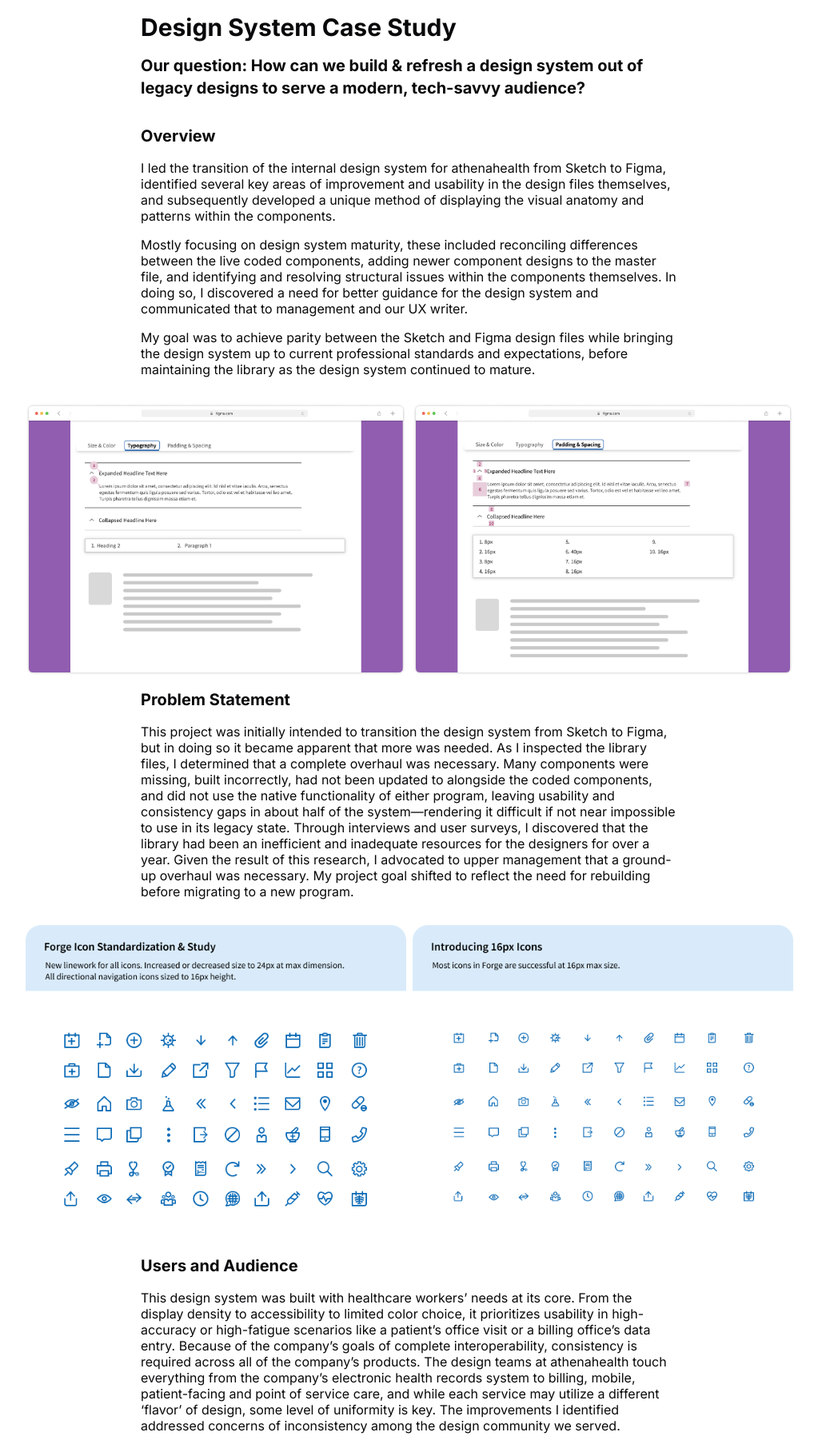
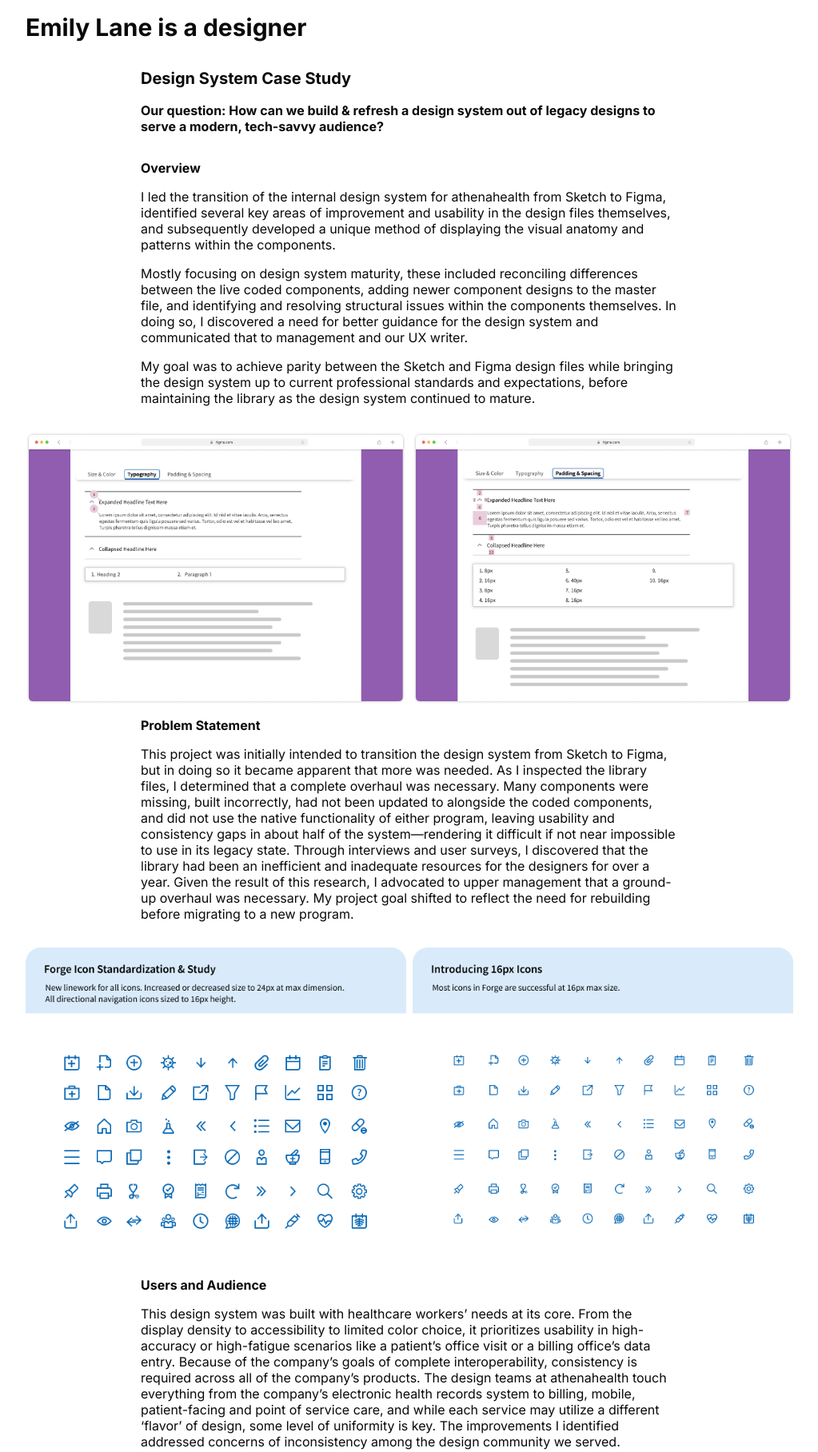
Before and after one commit to emilyisadesigner/emilyisadesigner.github.io, a plain HTML site: page riggin.html in a window 1280 px wide. Shown: the part 120-1936 px from the top of the page at 80% size, without its empty margins (128-1151 px from the left). Drawn offline with Linux system fonts and the light colour scheme; some packages are replaced by stand-ins of ours; a script that the page names is missing.

Commit message:
Home link

```diff
--- a/riggin.html
+++ b/riggin.html
@@ -12,15 +12,16 @@
     <link rel="stylesheet" href="./styles.css" />
   </head>
   <body class="projects">
-    <h1>Design System Case Study</h1>
+    <a href="/"><h1>Emily Lane is a designer</h1></a>
+    <h2>Design System Case Study</h2>
     <section>
-      <h2>
+      <h3>
         Our question: How can we build & refresh a design system out of legacy designs to serve a modern, tech-savvy
         audience?
-      </h2>
+      </h3>
     </section>
     <section>
-      <h2>Overview</h2>
+      <h3>Overview</h3>
       <p>
         I led the transition of the internal design system for athenahealth from Sketch to Figma, identified several key
         areas of improvement and usability in the design files themselves, and subsequently developed a unique method of
@@ -47,7 +48,7 @@
       /></a>
     </div>
     <section>
-      <h2>Problem Statement</h2>
+      <h3>Problem Statement</h3>
       <p>
         This project was initially intended to transition the design system from Sketch to Figma, but in doing so it
         became apparent that more was needed. As I inspected the library files, I determined that a complete overhaul
@@ -69,7 +70,7 @@
       /></a>
     </div>
     <section>
-      <h2>Users and Audience</h2>
+      <h3>Users and Audience</h3>
       <p>
         This design system was built with healthcare workers’ needs at its core. From the display density to
         accessibility to limited color choice, it prioritizes usability in high-accuracy or high-fatigue scenarios like
@@ -87,7 +88,7 @@
       /></a>
     </div>
     <section>
-      <h2>Roles and Responsibilities</h2>
+      <h3>Roles and Responsibilities</h3>
       <p>
         I was brought onto the Design Systems team at athenahealth to market the system internally and to increase the
         number of users. For the first few months I was the only full-time designer on the team with four more senior
@@ -106,7 +107,7 @@
       /></a>
     </div>
     <section>
-      <h2>The Working Process & Actions Taken</h2>
+      <h3>The Working Process & Actions Taken</h3>
       <p>
         Over the summer of 2020, I performed a full audit of the library files and scrubbed the entire library component
         by component. My primary focus was to eliminate unnecessary structural elements. Research and user feedback had
@@ -140,7 +141,7 @@
       </p>
     </section>
     <section>
-      <h2>Outcomes</h2>
+      <h3>Outcomes</h3>
       <p>
         Today, the design system has reached a level of maturity that will enable the expansion of the component
         offerings and gain respect throughout the company. The improvements to the library files and my ongoing
--- a/styles.css
+++ b/styles.css
@@ -183,7 +183,11 @@ h1 {
 
 /* PROJECTS */
 
-.projects h1,
+.projects h1 {
+  max-width: 60rem;
+  margin: 0 auto 2rem auto;
+}
+
 .projects h2,
 .projects section,
 nav {
@@ -191,8 +195,8 @@ nav {
   margin: 0 auto;
 }
 
-.projects h1,
-.projects h2 {
+.projects h2,
+.projects h3 {
   margin-bottom: 1rem;
 }
 
@@ -219,11 +223,14 @@ nav {
   justify-content: space-between;
 }
 
+.projects a {
+  color: var(--main-text);
+  text-decoration: none;
+}
+
 nav a {
-  color: var(--main-text);
   font-size: 1.25rem;
   font-weight: 600;
-  text-decoration: none;
 }
 
 /* Big screens */
```
Also changed, not shown: design-system.html (+10 -9 lines), riley.html (+7 -6 lines).
